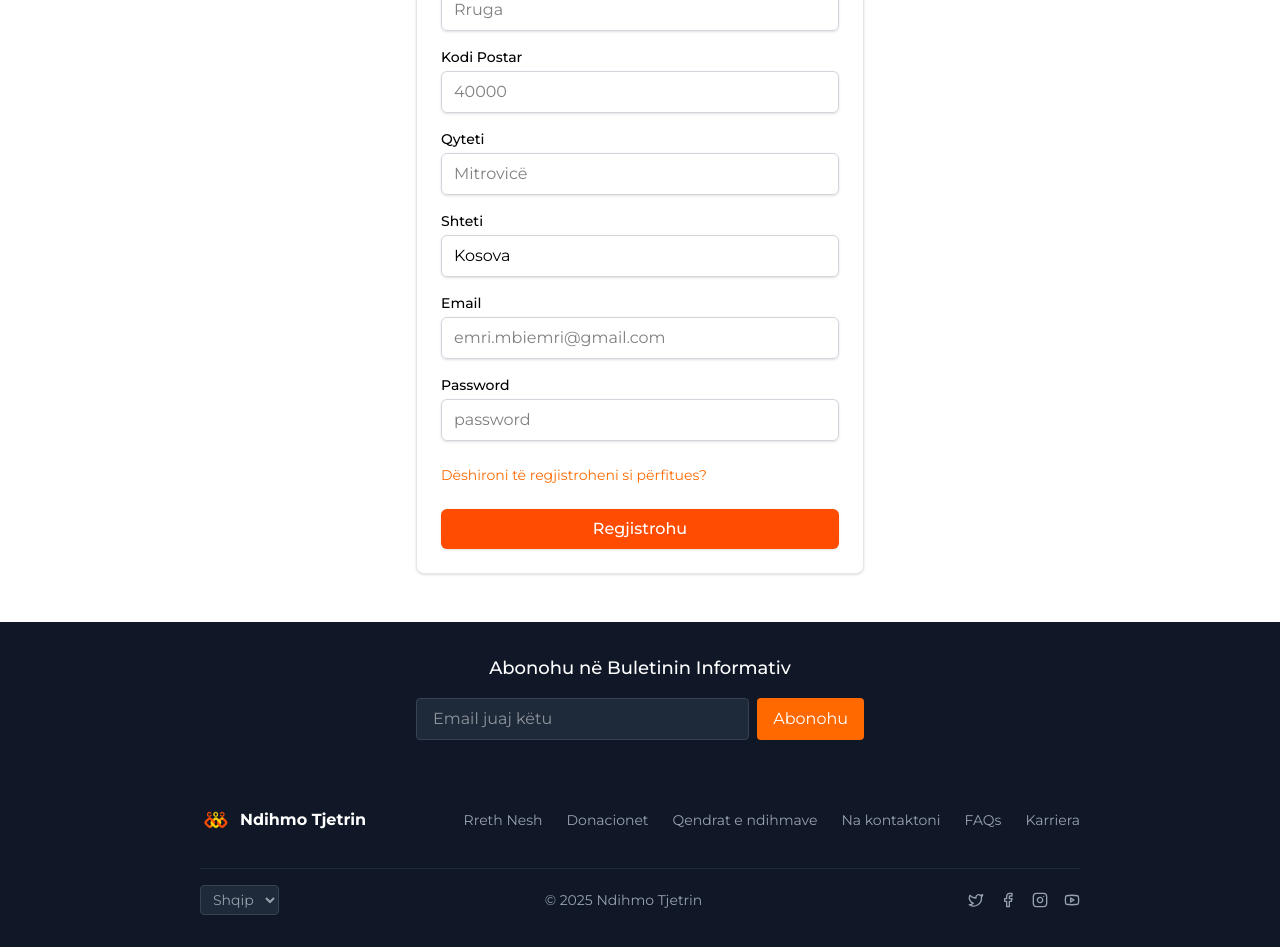
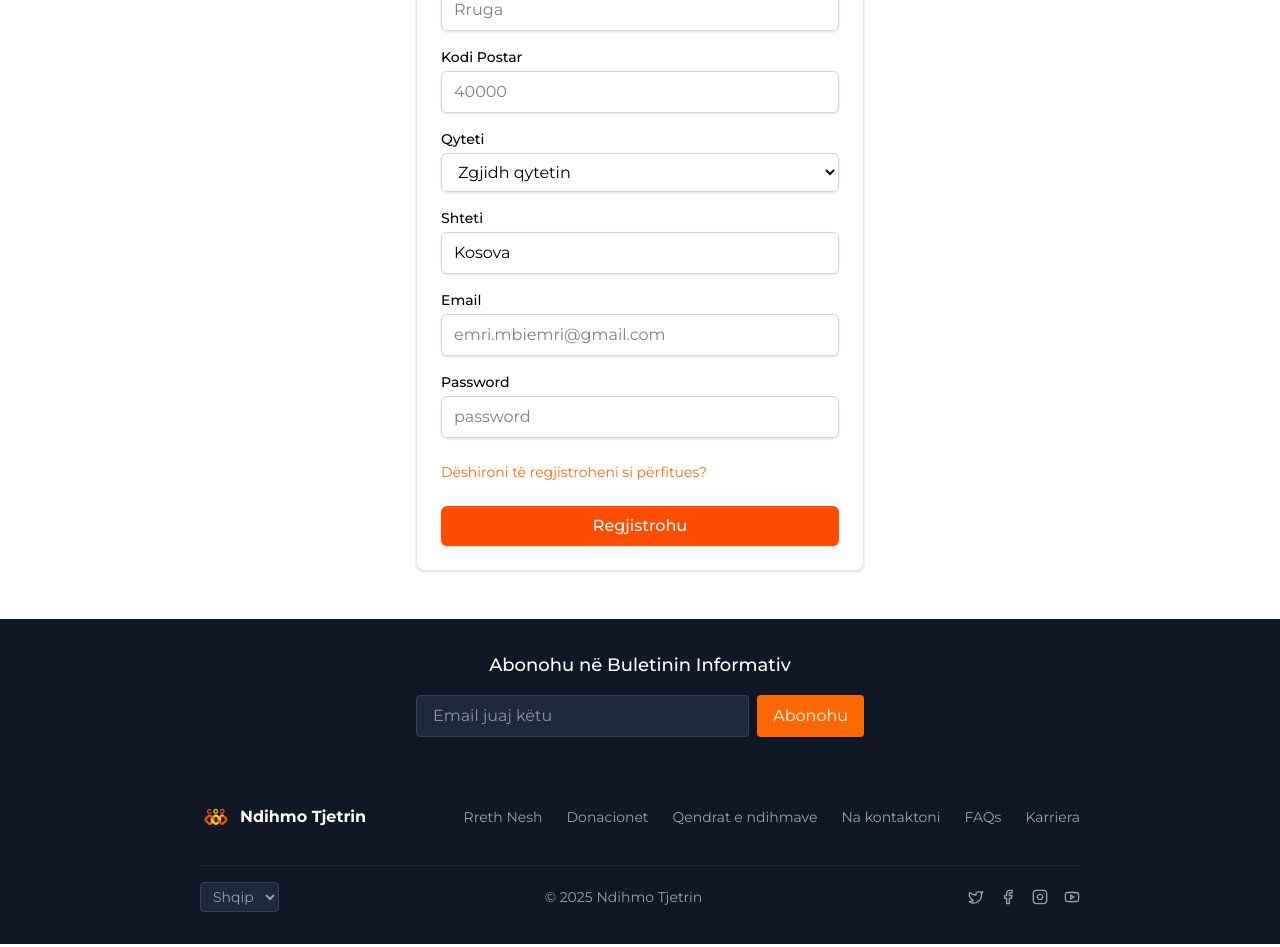
Before and after one commit to Lab-Course-2025/food-waste-reduction-react, a React (Vite) app: page /donors in a window 1280 px wide. Shown: the part 1260-2207 px from the top of the page. Built offline with nearby package versions, Linux system fonts and the light colour scheme.

Commit message:
Added a dropdown selection for Qyteti

```diff
--- a/src/pages/donors.jsx
+++ b/src/pages/donors.jsx
@@ -202,8 +202,46 @@ const Donors = () => {
                 <label htmlFor="city" className="block text-sm font-medium mb-1">
                   Qyteti
                 </label>
-                <Input name="address.city" value={formData.address.city} onChange={handleChange} placeholder="Mitrovicë" className="w-full border-gray-300" />
-                {errors["address.city"] && <p className="text-red-500 text-sm font-regular mt-1">{errors["address.city"]}</p>}
+                <select
+                  name="address.city"
+                  value={formData.address.city}
+                  onChange={handleChange}
+                  className="w-full shadow-sm px-3 py-2 border rounded-md border-gray-300 focus:outline-none focus:border-orange-500 transition-colors"
+                >
+                  <option className="text-gray-400" value="" disabled>
+                    Zgjidh qytetin
+                  </option>
+                  <option value="Prishtinë">Prishtinë</option>
+                  <option value="Prizren">Prizren</option>
+                  <option value="Pejë">Pejë</option>
+                  <option value="Gjakovë">Gjakovë</option>
+                  <option value="Mitrovicë">Mitrovicë</option>
+                  <option value="Ferizaj">Ferizaj</option>
+                  <option value="Gjilan">Gjilan</option>
+                  <option value="Vushtrri">Vushtrri</option>
+                  <option value="Podujevë">Podujevë</option>
+                  <option value="Suharekë">Suharekë</option>
+                  <option value="Rahovec">Rahovec</option>
+                  <option value="Malishevë">Malishevë</option>
+                  <option value="Drenas">Drenas</option>
+                  <option value="Lipjan">Lipjan</option>
+                  <option value="Kamenicë">Kamenicë</option>
+                  <option value="Skenderaj">Skenderaj</option>
+                  <option value="Deçan">Deçan</option>
+                  <option value="Istog">Istog</option>
+                  <option value="Dragash">Dragash</option>
+                  <option value="Kaçanik">Kaçanik</option>
+                  <option value="Shtime">Shtime</option>
+                  <option value="Fushë Kosovë">Fushë Kosovë</option>
+                  <option value="Obiliq">Obiliq</option>
+                  <option value="Klinë">Klinë</option>
+                  <option value="Novobërdë">Novobërdë</option>
+                </select>
+                {errors["address.city"] && (
+                  <p className="text-red-500 text-sm font-regular mt-1">
+                    {errors["address.city"]}
+                  </p>
+                )}
               </div>
 
               <div>
```
